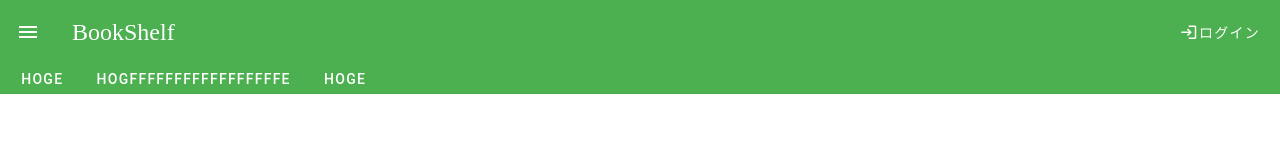
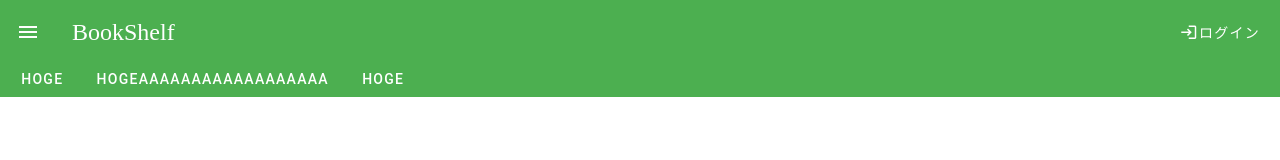
Before and after one commit to YumaHozumi/Shelfmate, a Vue app in the folder frontend/: page / in a window 1280 px wide. Shown: the top 160 px of the page. Built offline with nearby package versions, Linux system fonts and the light colour scheme; a web font is replaced by a local one.

Commit message:
v-btnを分離

```diff
--- /dev/null
+++ b/frontend/src/components/LocalHeaderButton.vue
@@ -0,0 +1,11 @@
+<script setup lang="ts">
+interface Props {
+    text: string;
+}
+
+defineProps<Props>();
+</script>
+
+<template>
+    <v-btn>{{ text }}</v-btn>
+</template>
--- a/frontend/src/containers/LocalHeader.vue
+++ b/frontend/src/containers/LocalHeader.vue
@@ -1,8 +1,12 @@
+<script setup lang="ts">
+import LocalHeaderButton from '@/components/LocalHeaderButton.vue';
+</script>
+
 <template>
     <v-app-bar color="green" elevation="0" class="fix">
-        <v-btn class="custom-button">hoge</v-btn>
-        <v-btn class="custom-button">hogfffffffffffffffffe</v-btn>
-        <v-btn class="custom-button">hoge</v-btn>
+        <LocalHeaderButton text="hoge" class="custom-button"></LocalHeaderButton>
+        <LocalHeaderButton text="hogeaaaaaaaaaaaaaaaaaa" class="custom-button"></LocalHeaderButton>
+        <LocalHeaderButton text="hoge" class="custom-button"></LocalHeaderButton>
 
     </v-app-bar>
 
@@ -10,7 +14,7 @@
 
 <style scoped lang="scss">
 .fix {
-    height: 30px;
+    height: 33px;
 
     .custom-button {
         margin-bottom: 35px;
```
